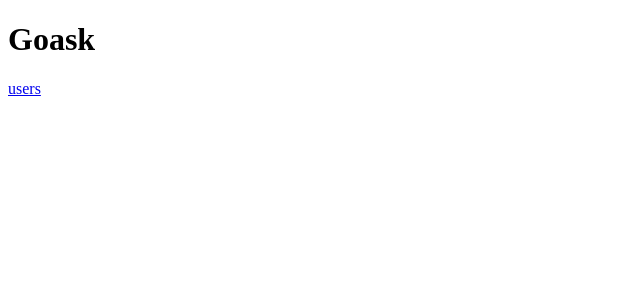
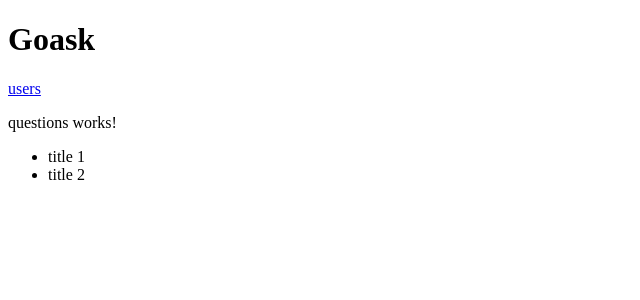
Before and after one commit to CreatCodeBuild/goask, an Angular app in the folder webapp/: page / in a window 1280 px wide. Shown: the top 300 px of the page, without its empty margins (0-640 px from the left). Built offline with nearby package versions, Linux system fonts and the light colour scheme; what apollo-angular, apollo-angular-link-http would draw is missing.

Commit message:
+ questions component

```diff
--- a/webapp/src/app/app.component.html
+++ b/webapp/src/app/app.component.html
@@ -4,4 +4,5 @@
     <a routerLink="/users">users</a>
   </nav>
   <router-outlet></router-outlet>
+  <app-questions></app-questions>
 </main>
--- a/webapp/src/app/app.component.ts
+++ b/webapp/src/app/app.component.ts
@@ -1,4 +1,4 @@
-import { Component } from '@angular/core';
+import { Component, OnInit } from '@angular/core';
 
 @Component({
   selector: 'app-root',
--- a/webapp/src/app/app.module.ts
+++ b/webapp/src/app/app.module.ts
@@ -7,9 +7,9 @@ import { InMemoryCache } from 'apollo-cache-inmemory';
 import { AppComponent } from './app.component';
 import { environment } from 'src/environments/environment';
 import { UsersComponent } from './users/users.component';
-import { UserComponent } from './user/user.component';
 import { Routes, RouterModule } from '@angular/router';
 import { HttpClientModule } from '@angular/common/http';
+import { QuestionsComponent } from './questions/questions.component';
 
 const routes: Routes = [
   {
@@ -22,7 +22,7 @@ const routes: Routes = [
   declarations: [
     AppComponent,
     UsersComponent,
-    UserComponent
+    QuestionsComponent
   ],
   imports: [
     BrowserModule,
--- /dev/null
+++ b/webapp/src/app/graphql.service.ts
@@ -0,0 +1,27 @@
+import { Injectable } from '@angular/core';
+
+@Injectable({
+  providedIn: 'root'
+})
+export class GraphqlService {
+
+  constructor() { }
+
+  queryQuestions(): Array<Question> {
+    return [{
+      id: 1,
+      title: "title 1",
+      content: "content 1"
+    },{
+      id: 2,
+      title: "title 2",
+      content: "content 2"
+    }]
+  }
+}
+
+export class Question {
+  id: Number
+  title: string
+  content: string
+}
--- /dev/null
+++ b/webapp/src/app/questions/questions.component.html
@@ -0,0 +1,6 @@
+<p>
+  questions works!
+</p>
+<ul>
+  <li *ngFor="let q of questions"> {{ q.title }} </li>
+</ul>
--- /dev/null
+++ b/webapp/src/app/questions/questions.component.ts
@@ -0,0 +1,27 @@
+import { Component, OnInit } from '@angular/core';
+import { GraphqlService, Question } from '../graphql.service'
+
+@Component({
+  selector: 'app-questions',
+  templateUrl: './questions.component.html',
+  styleUrls: ['./questions.component.css']
+})
+export class QuestionsComponent implements OnInit {
+
+  private questions: Array<any>
+
+  constructor(
+    private graphqlService: GraphqlService
+  ) {
+    this.questions = new Array<Question>();
+  }
+
+  ngOnInit() {
+    console.log("QuestionsComponent on init")
+
+    console.log(this.graphqlService)
+
+    this.questions = this.graphqlService.queryQuestions()
+  }
+
+}
--- a/webapp/src/app/user/user.component.html
+++ /dev/null
@@ -1,3 +0,0 @@
-<p>
-  user works!
-</p>
--- a/webapp/src/app/user/user.component.ts
+++ /dev/null
@@ -1,15 +0,0 @@
-import { Component, OnInit } from '@angular/core';
-
-@Component({
-  selector: 'app-user',
-  templateUrl: './user.component.html',
-  styleUrls: ['./user.component.css']
-})
-export class UserComponent implements OnInit {
-
-  constructor() { }
-
-  ngOnInit() {
-  }
-
-}
```
Also changed, not shown: webapp/src/app/questions/questions.component.css (added), 2 other files (tests, documents, lock files or other folders).
